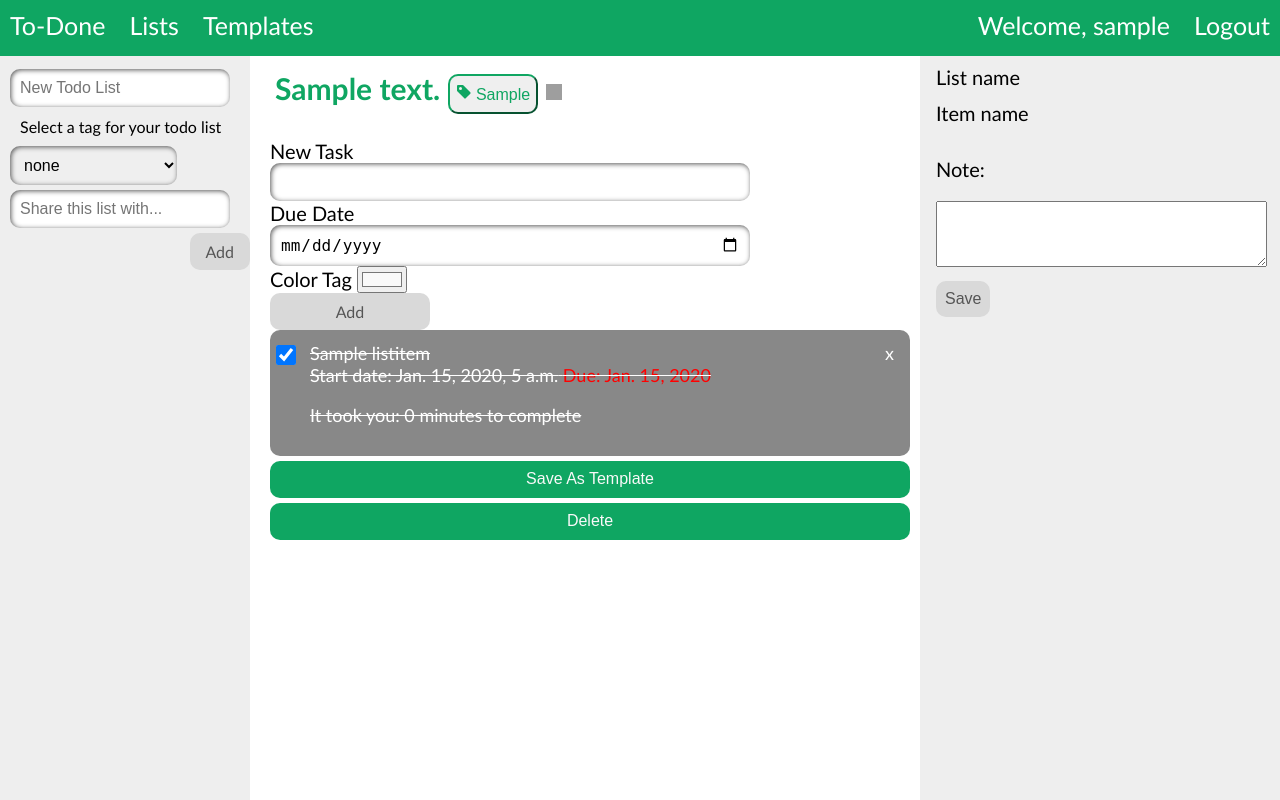
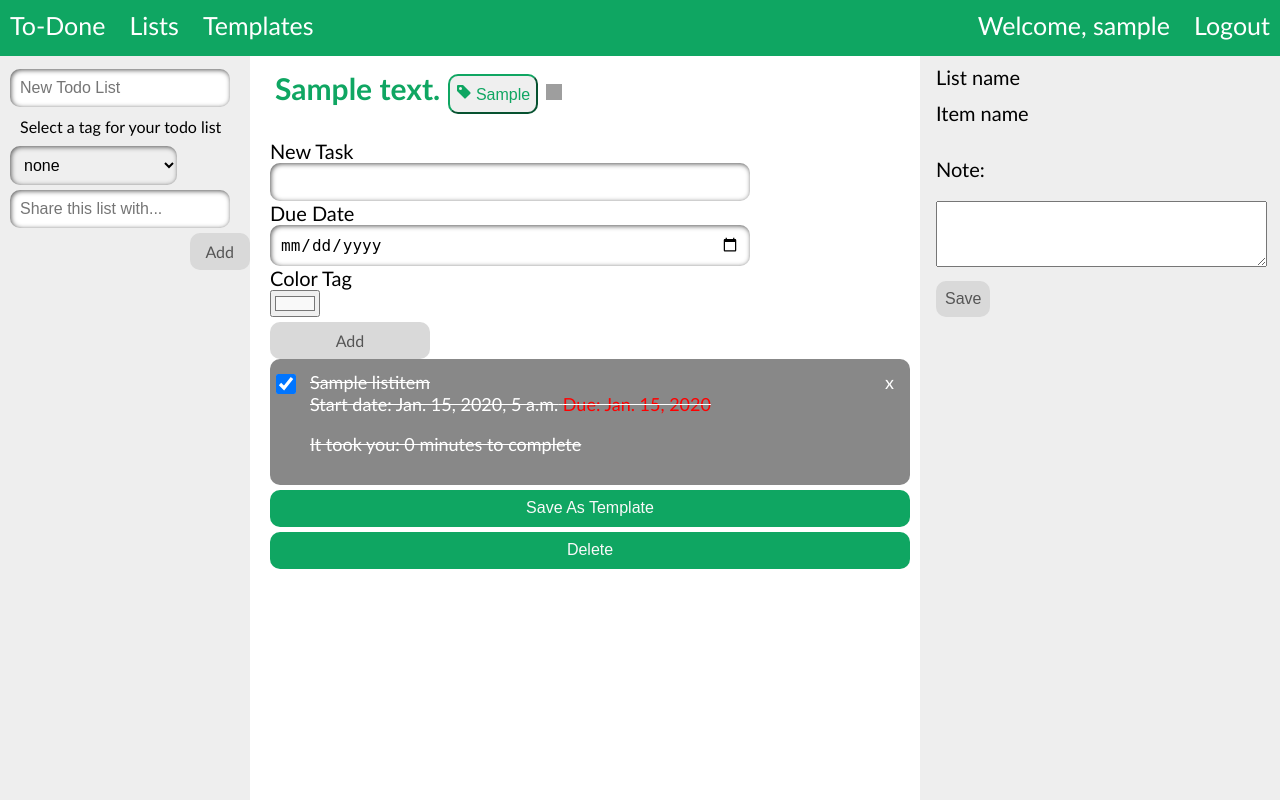
Before and after one commit to shahleon/smart-todo, a Django app: page /todo/1 in a window 1280 px wide. Run offline with Django 3.2, Linux system fonts and the light colour scheme; a user stored in the database is signed in; tables that the repository leaves empty hold one stand-in row (values such as "Sample post"); grey boxes are pictures that could not be loaded.

Commit message:
Update index.html

```diff
--- a/todo/templates/todo/index.html
+++ b/todo/templates/todo/index.html
@@ -329,6 +329,12 @@
           box-shadow: 1px 1px 5px #555 inset;
           white-space: nowrap;
           display: block;
+        }
+
+	/* Style the input color*/
+        .main input[type=color] {
+          display: block;
+          margin-bottom: 5px;
         }
 
         /* Style the input checkbox within unordered list item */
```
